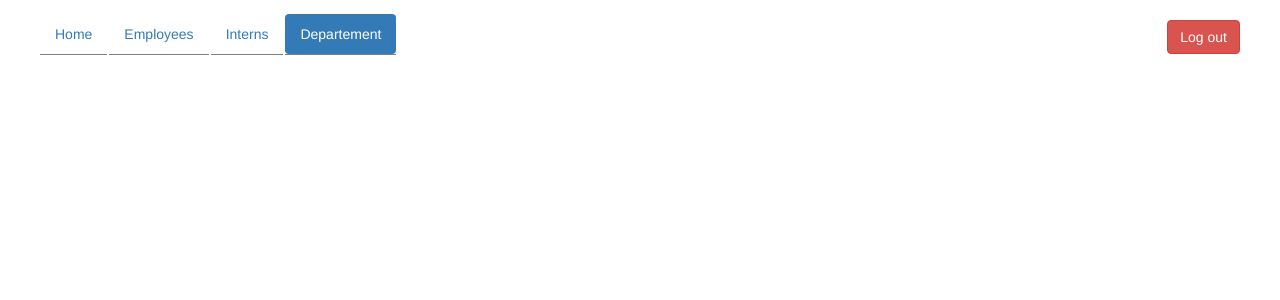
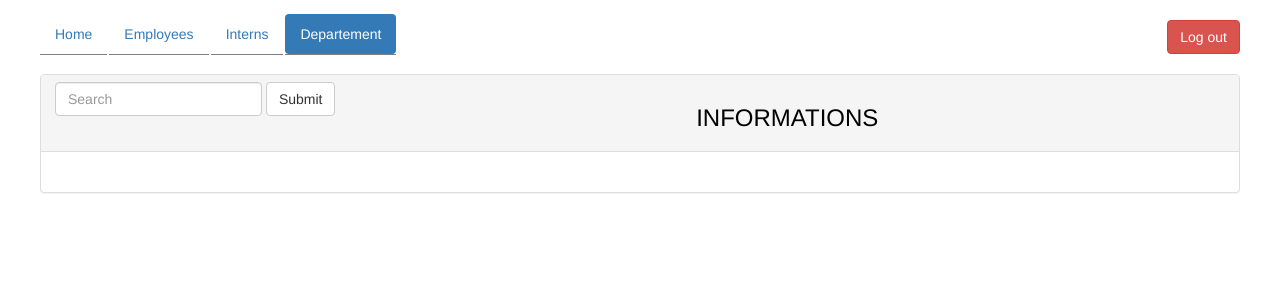
Before and after one commit to starniciuc/HR-App, a PHP site: page /dept.php in a window 1280 px wide. Shown: the part 100-400 px from the top of the page. Run offline with PHP 8.4, Linux system fonts and the light colour scheme; the visitor is signed in with stand-in values (Sample User, id 1).

Commit message:
add a panel and search box

```diff
--- a/dept.php
+++ b/dept.php
@@ -16,6 +16,15 @@ if(!isset($_SESSION['login'])){
     top:14px;
     border-bottom:1px solid gray;
   }
+  .panel{
+    margin-top:20px;
+  }
+  .panel-heading{
+    text-align:center;
+    background-color:;
+
+  }
+
 
   </style>
 
@@ -40,6 +49,25 @@ if(!isset($_SESSION['login'])){
   </div>
   <div id="footer">
     <div class="wrapper">
+      <form class="navbar-form navbar-left" role="search">
+        <div class="form-group">
+          <input type="text" class="form-control" placeholder="Search">
+          </div>
+      <button type="submit" class="btn btn-default">Submit</button>
+  </form>
+
+      <div class="panel panel-default">
+          <!-- Default panel contents -->
+          <div class="panel-heading"><h3 style="color:black;">INFORMATIONS</h3></div>
+          <div class="panel-body">
+            <p></p>
+          </div>
+
+          <!-- Table -->
+          <table class="table">
+
+          </table>
+        </div>
 
     </div>
   </div>
```
